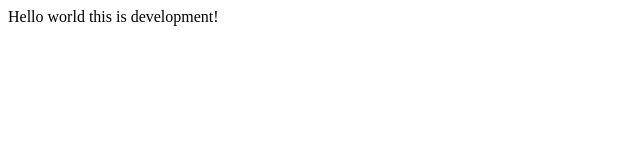
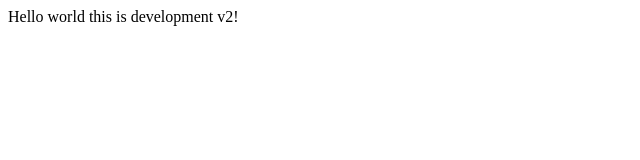
Before and after one commit to thomaseilander/node-starter, a Nuxt app: page / in a window 1280 px wide. Shown: the top 160 px of the page, without its empty margins (0-640 px from the left). Built offline with nearby package versions, Linux system fonts and the light colour scheme.

Commit message:
1 file modified

```diff
--- a/app.vue
+++ b/app.vue
@@ -1,5 +1,5 @@
 <template>
   <div>
-    Hello world this is development!
+    Hello world this is development v2!
   </div>
 </template>
```
